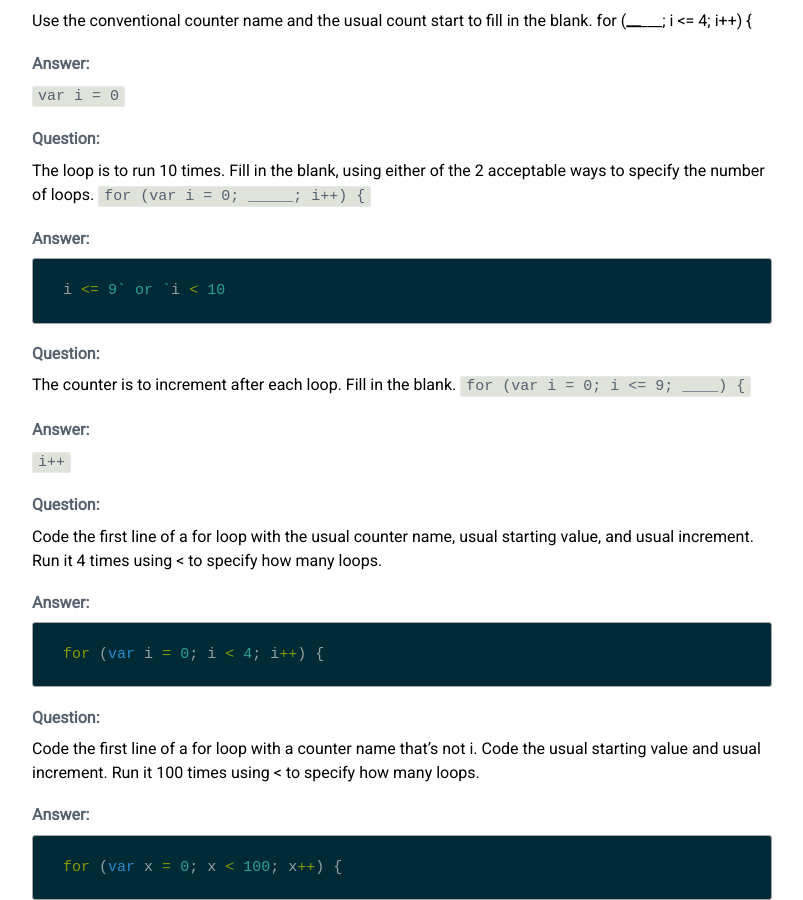
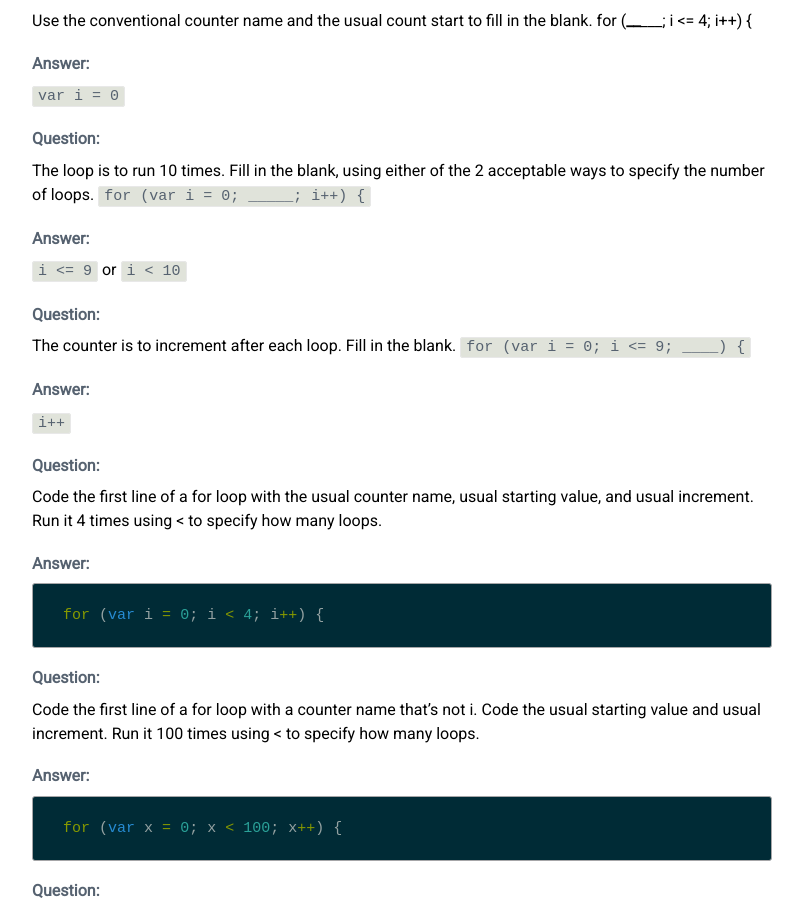
Before and after one commit to scarsam/blog, a Jekyll site: the page built from _posts/2017-01-30-for-loops.markdown, in a window 1280 px wide and 900 px high, scrolled down 310 px. Shown: the whole window, without its empty margins (238-1041 px from the left). Built offline with Jekyll 4.4.1, drawn with Linux system fonts in a browser that asks for light colours.

Commit message:
Changed for loops comment

```diff
--- a/_posts/2017-01-30-for-loops.markdown
+++ b/_posts/2017-01-30-for-loops.markdown
@@ -23,11 +23,8 @@ The loop is to run 10 times. Fill in the blank, using either of the 2 acceptable
 `for (var i = 0; _____; i++) {`
 
 #### Answer:
-{% highlight javascript %}
+`i <= 9` or `i < 10`
 
-i <= 9` or `i < 10
-
-{% endhighlight %}
 
 #### Question:
 The counter is to increment after each loop. Fill in the blank.
```
